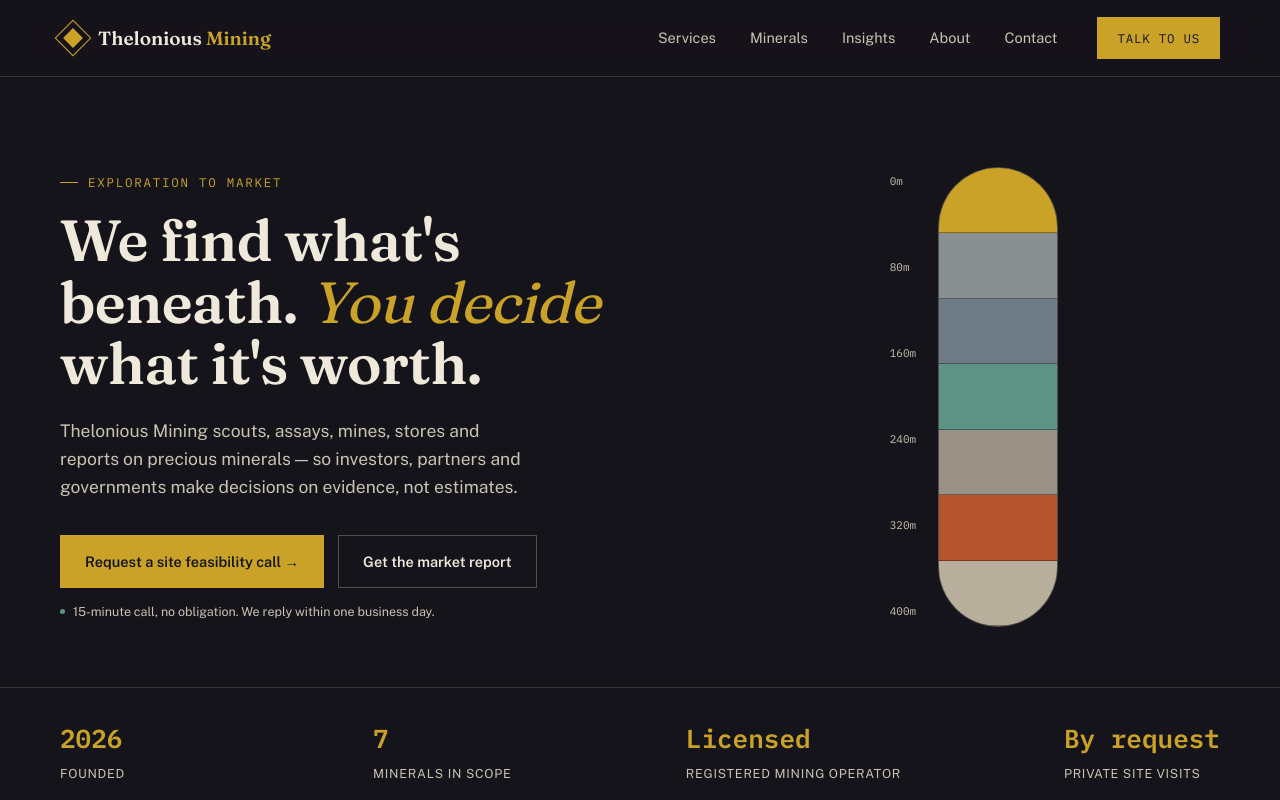
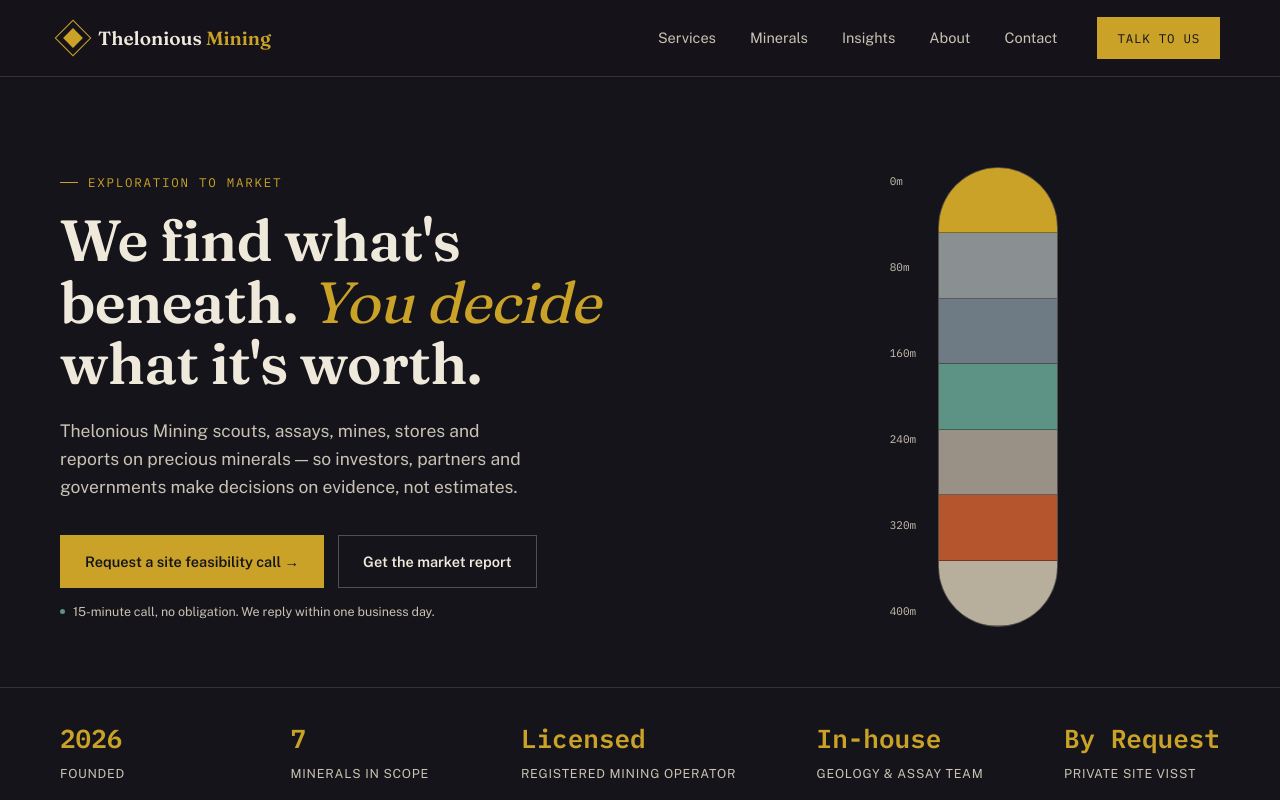
Before and after one commit to MamudaJohn/thelonious_mining, a Next.js app: page / in a window 1280 px wide. Shown: the top 800 px of the page. Built offline with nearby package versions, Linux system fonts and the light colour scheme.

Commit message:
This is the result of of the first designing of the home page

```diff
--- a/app/globals.css
+++ b/app/globals.css
@@ -370,33 +370,7 @@ button:focus-visible {
   margin-bottom: 2px;
 }
 
-/* ===== TRUST STRIP ===== */
-.trust {
-  border-bottom: 1px solid var(--line);
-  padding: 30px 0;
-}
-.trust .wrap {
-  display: flex;
-  justify-content: space-between;
-  flex-wrap: wrap;
-  gap: 24px;
-}
-.stat {
-  min-width: 150px;
-}
-.stat .num {
-  font-family: var(--font-mono);
-  font-size: 26px;
-  color: var(--gold);
-  font-weight: 600;
-}
-.stat .label {
-  font-size: 12.5px;
-  color: var(--paper-dim);
-  text-transform: uppercase;
-  letter-spacing: 0.06em;
-  margin-top: 4px;
-}
+
 
 /* ===== SECTION GENERIC ===== */
 section {
@@ -595,6 +569,7 @@ section {
 .log {
   border-top: 1px solid var(--line);
 }
+
 .log-row {
   display: grid;
   grid-template-columns: 110px 1fr 140px;
--- a/app/page.tsx
+++ b/app/page.tsx
@@ -1,5 +1,6 @@
 import Link from "next/link";
 import { SERVICES, MINERALS, PROCESS_STEPS, FEATURED_ARTICLES, MARKET_TICKER } from "@/lib/data";
+import TrustStrip from "@/components/home/TrustStrip";
 
 export default function HomePage() {
   return (
@@ -63,26 +64,7 @@ export default function HomePage() {
       </section>
 
       {/* ===== TRUST STRIP ===== */}
-      <div className="trust">
-        <div className="wrap">
-          <div className="stat">
-            <div className="num">2026</div>
-            <div className="label">Founded</div>
-          </div>
-          <div className="stat">
-            <div className="num">7</div>
-            <div className="label">Minerals in scope</div>
-          </div>
-          <div className="stat">
-            <div className="num">Licensed</div>
-            <div className="label">Registered mining operator</div>
-          </div>
-          <div className="stat">
-            <div className="num">By request</div>
-            <div className="label">Private site visits</div>
-          </div>
-        </div>
-      </div>
+      <TrustStrip />
 
       {/* ===== FOOTAGE ===== */}
       <section id="footage">
--- /dev/null
+++ b/components/home/TrustStrip.module.css
@@ -0,0 +1,27 @@
+/* ===== TRUST STRIP ===== */
+.trust {
+  border-bottom: 1px solid var(--line);
+  padding: 30px 0;
+}
+.trust .wrap {
+  display: flex;
+  justify-content: space-between;
+  flex-wrap: wrap;
+  gap: 24px;
+}
+.stat {
+  min-width: 150px;
+}
+.stat .num {
+  font-family: var(--font-mono);
+  font-size: 26px;
+  color: var(--gold);
+  font-weight: 600;
+}
+.stat .label {
+  font-size: 12.5px;
+  color: var(--paper-dim);
+  text-transform: uppercase;
+  letter-spacing: 0.06em;
+  margin-top: 4px;
+}
--- /dev/null
+++ b/components/home/TrustStrip.tsx
@@ -0,0 +1,29 @@
+import styles from "./TrustStrip.module.css"
+
+const trust = [
+    {num:"2026",label:"FOUNDED"},
+    {num:"7",label:"MINERALS IN SCOPE"},
+    {num:"Licensed",label:"REGISTERED MINING OPERATOR"},
+    {num:"In-house", label:"GEOLOGY & ASSAY TEAM"},
+    {num:"By Request",label:"PRIVATE SITE VISST"}
+]
+
+function TrustStrip(){
+
+    return (
+            <div className={styles.trust}>
+                <div className={`${styles.wrap} wrap`}>
+                        {
+                            trust.map(({num,label})=>(
+                                <div className={styles.stat} key={label}>
+                                    <div className={styles.num}>{num}</div>
+                                    <div className={styles.label}>{label}</div>
+                                </div>
+                            ))
+                        }
+                </div>
+            </div>
+    )
+}
+
+export default TrustStrip
```
Also changed, not shown: components/home/hero.module.css (added), components/home/hero.tsx (added).
